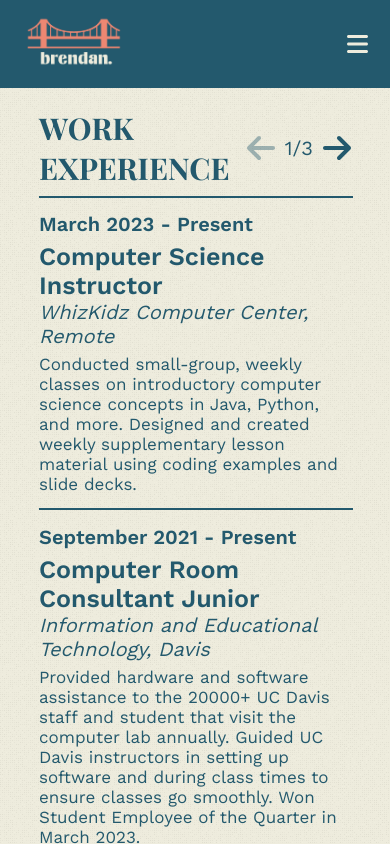
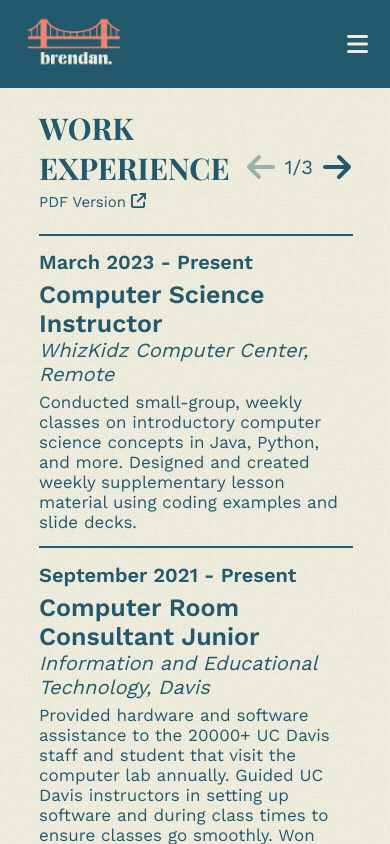
Before and after one commit to brenleung/updated-portfolio, a React (Create React App) app: page /resume in a window 390 px wide. Shown: the top 844 px of the page. Built offline with nearby package versions, Linux system fonts and the light colour scheme; a web font is replaced by a local one.

Commit message:
moved pdf link

```diff
--- a/src/Resume.css
+++ b/src/Resume.css
@@ -17,11 +17,11 @@
 
 .resume a {
     color: #23596d;
-    text-decoration: underline;
 }
 
 .resume a:hover {
     font-weight: bold;
+    text-decoration: underline;
 }
 
 .top-bar {
@@ -51,6 +51,14 @@
     cursor: pointer;
 }
 
+.title-sec h3 {
+    margin-bottom: 0;
+}
+
+.title-sec p {
+    margin-top: 0;
+}
+
 @media screen and (max-width: 480px) {
     .resume {
         padding: 5%;
@@ -62,4 +70,9 @@
         justify-content: center;
         align-items: center;
     }
+
+    .title-sec p {
+        font-size: 15px;
+        margin-top: 5px;
+    }
 }
--- a/src/Resume.js
+++ b/src/Resume.js
@@ -5,7 +5,7 @@ import ResumePDF from '../src/imgs/resume.pdf';
 import ResumeBox from './components/resumebox';
 
 import { FontAwesomeIcon } from "@fortawesome/react-fontawesome";
-import { faArrowLeft, faArrowRight } from "@fortawesome/free-solid-svg-icons";
+import { faArrowLeft, faArrowRight, faExternalLink } from "@fortawesome/free-solid-svg-icons";
 
 function Resume() {
     const [currentSec, setCurrentSec] = useState(1);  // by default, showing work experience
@@ -24,7 +24,10 @@ function Resume() {
     return (
         <div className="resume drop-in">
             <div className="top-bar">
-                <h3>{secTitles[currentSec-1]}</h3>
+                <div className="title-sec">
+                    <h3>{secTitles[currentSec-1]}</h3>
+                    <p><a href={ResumePDF} target="_blank" rel="noreferrer">PDF Version  <FontAwesomeIcon icon={faExternalLink} size="l" /></a></p>
+                </div>
                 <div className="arrows">
                     <FontAwesomeIcon icon={faArrowLeft} size="2x" className={`arrow-icon ${currentSec === 1 ? 'disabled' : ''}`} onClick={() => handleArrowClick('left')}/>
                     <p>{`${currentSec}`}/3</p>
@@ -73,7 +76,6 @@ function Resume() {
             )}
 
             <hr></hr>
-            <p>For a PDF version of my resume, click <a href={ResumePDF} target="_blank" rel="noreferrer">here</a>.</p>
         </div>
     );
 }
```
